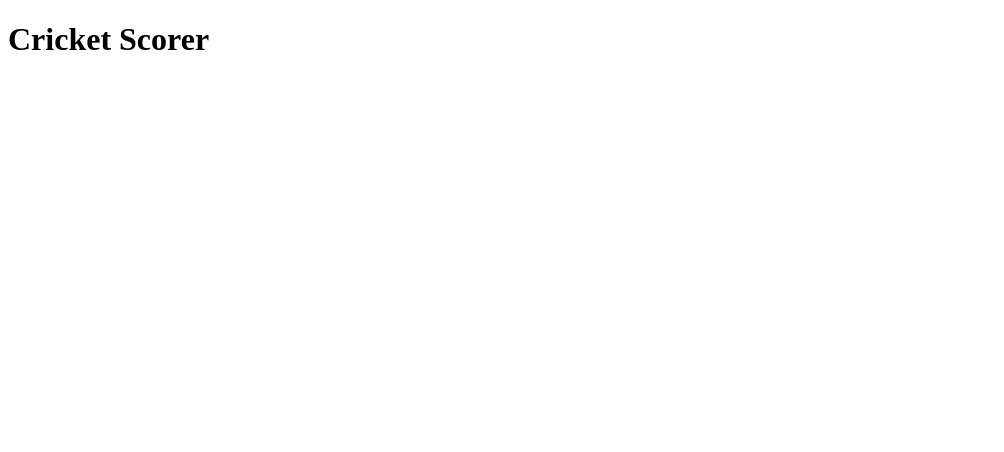
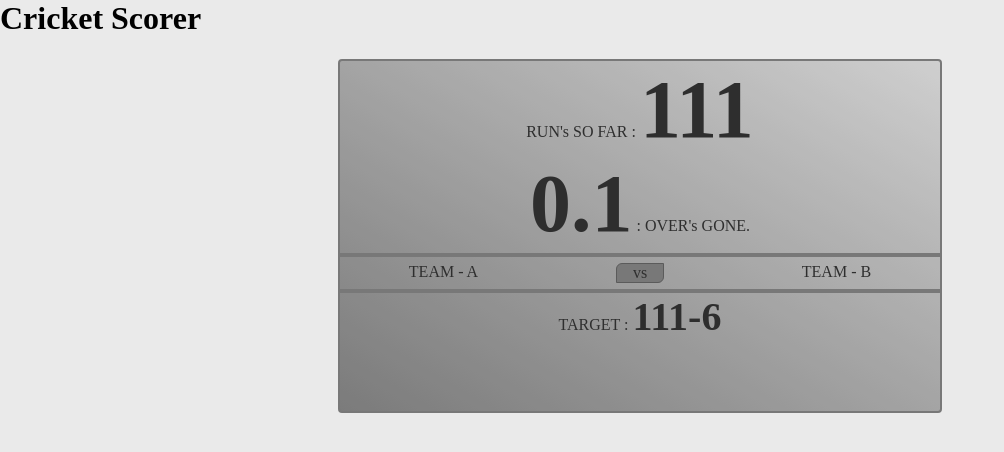
Before and after one commit to dineshkumarkannan/cricket-scorer, a website: page app/index.html in a window 1280 px wide. Shown: the whole page, without its empty margins (0-1004 px from the left). Drawn offline with Linux system fonts and the light colour scheme.

Commit message:
chore: app intial setup

```diff
--- a/app/index.html
+++ b/app/index.html
@@ -1,14 +1,36 @@
+
 <!DOCTYPE html>
 <html lang="en">
+
 <head>
   <meta charset="UTF-8">
   <meta name="viewport" content="width=device-width, initial-scale=1.0">
   <meta http-equiv="X-UA-Compatible" content="ie=edge">
+  <link rel="stylesheet" href="./style.css">
   <title>Cricket Scorer</title>
 </head>
+
 <body>
   <h1></h1>
 
+  <div class="body-container">
+    <div class="score-container">
+      <div class="score-point">
+        <div class="score-point-run">RUN's SO FAR : <span class="score-point-run-value">111</span></div>
+        <div class="score-point-run"><span class="score-point-run-value">0.1</span> : OVER's GONE.</div>
+      </div>
+      <div class="teams-container">
+        <div>TEAM - A</div>
+        <span id="team-versus">vs</span>
+        <div>TEAM - B</div>
+      </div>
+      <div class="target-container">
+        <div class="score-point-run">TARGET : <span class="font-medium">111-6</span> </div>
+      </div>
+    </div>
+  </div>
   <script src="./index.js"></script>
 </body>
 </html>
+
+</html>
--- /dev/null
+++ b/app/style.css
@@ -0,0 +1,50 @@
+* {
+    margin: 0px;
+    padding: 0px;
+  }
+  body {
+    background: #eaeaea;
+  }
+  .body-container {
+  }
+  .score-container {
+    max-width: 600px;
+    min-height: 350px;
+    margin: 22px auto 2px auto;
+    background-image: linear-gradient(to right top, #606060, #797979, #939393, #adadad, #c9c9c9);
+    opacity:0.8;
+    border: 2px solid;
+    border-color: #5c5c5c;
+    border-radius: 4px;
+    position: relative;
+  }
+  .score-point {
+    margin: 2px 0;
+    text-align: center;
+  }
+  .score-point-run-value{
+    font-size: 82px;
+    font-weight: bolder;
+    color: #000;
+  }
+  .teams-container{
+    border-top: 4px solid #5c5c5c;
+    border-bottom: 4px solid #5c5c5c;
+    padding: 6px 0;
+    display: flex;
+    justify-content: space-around;
+  }
+  .target-container{
+    text-align: center;
+  }
+  #team-versus{
+    background: #5c5c5c;
+    padding: 0 16px;
+    border-radius: 6px 0 6px 0;
+    border: 1px solid #383838;
+    color: #000;
+  }
+  .font-medium{
+    font-size: 40px;
+    font-weight: bolder;
+  }
```
